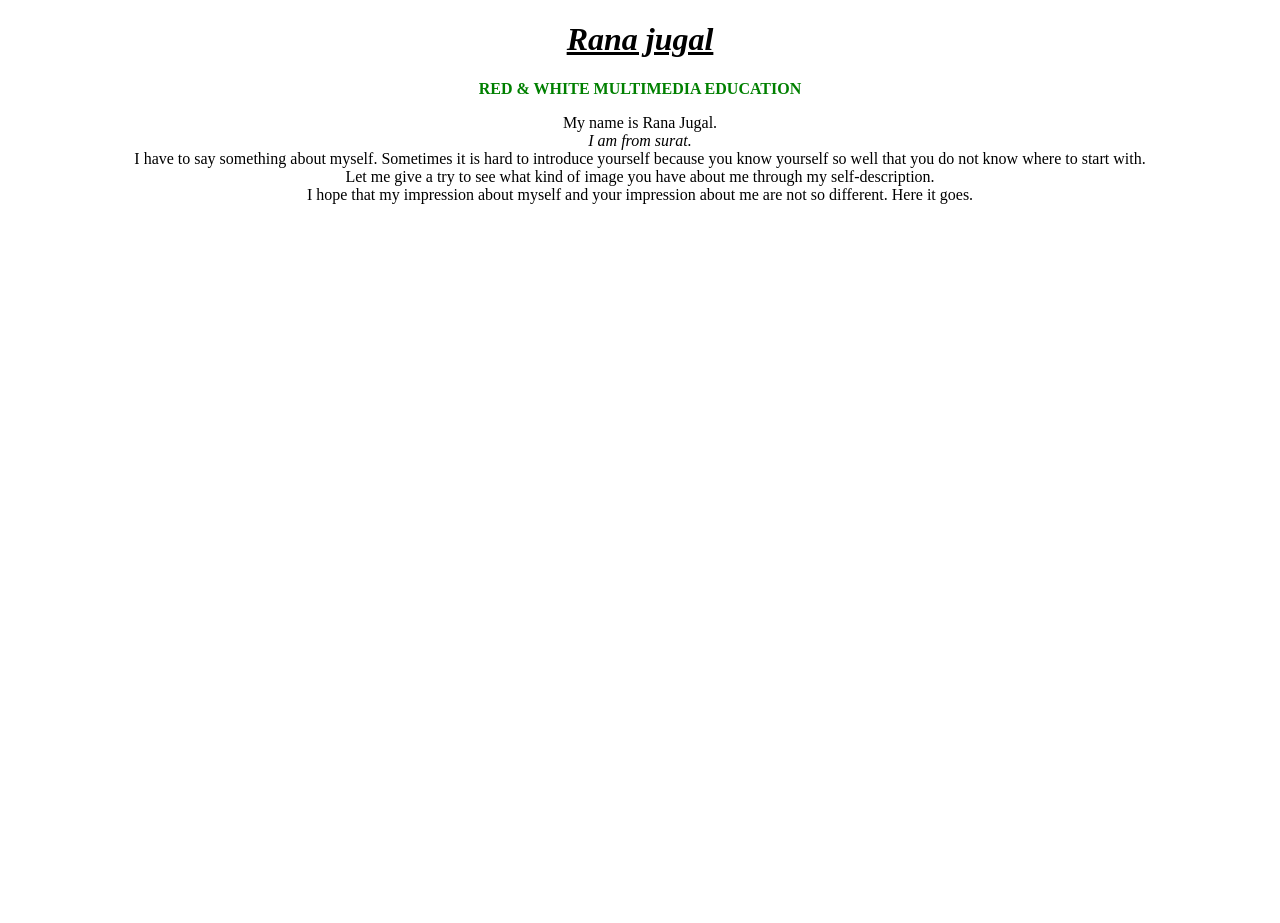
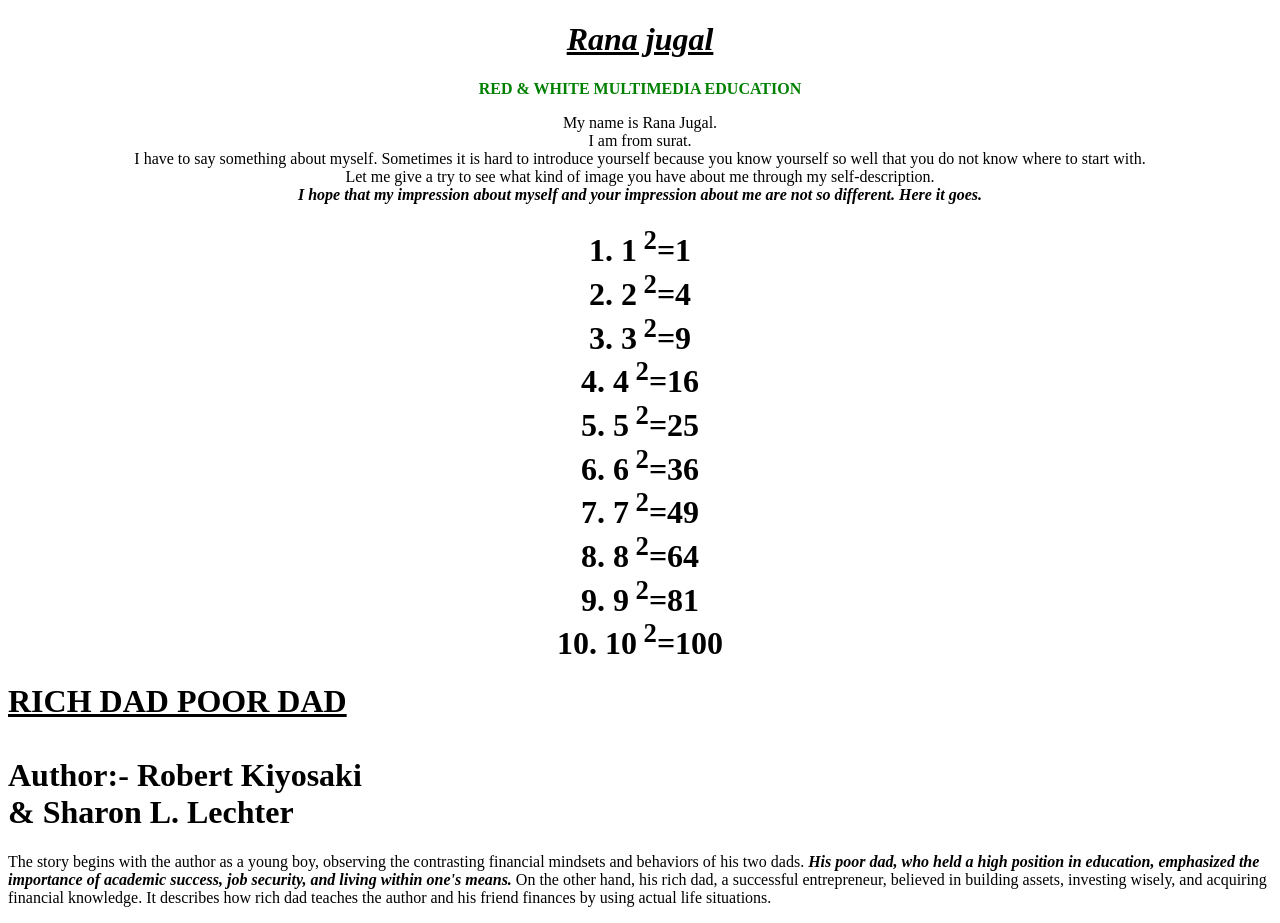
Before and after one commit to jugal1101/ASSIGN-1, a plain HTML site: page ASSIGN 1/index.html in a window 1280 px wide. Before the commit the page ends 800 px from the top, so only its background shows below. Drawn offline with Linux system fonts and the light colour scheme.

Commit message:
Add files via upload

```diff
--- a/ASSIGN 1/index.html
+++ b/ASSIGN 1/index.html
@@ -11,15 +11,42 @@
 
 <body>
     <center>
+
+
         <h1> <i> <u> Rana jugal </u> </i> </h1>
 
         <font color="green"> <b> RED & WHITE MULTIMEDIA EDUCATION </b> </font>
-        <p> My name is Rana Jugal. <br> <em> I am from surat. </em> <br> I have to say something about myself. Sometimes it is hard
+        <p> My name is Rana Jugal. <br> I am from surat.  <br> I have to say something about myself. Sometimes it is hard
             to introduce yourself
             because you know yourself so well that you do not know where to start with.<br> Let me give a try to see
             what kind of
             image you have about me through my self-description. <br>
-            I hope that my impression about myself and your impression about me are not so different. Here it goes. </p>
+           <b> <em> I hope that my impression about myself and your impression about me are not so different. Here it goes.</em>  </b> </p>
+</center>
+<center>
+<h1>
+    1.      1<sup> 2</sup>=1 <br>
+    2.      2<sup> 2</sup>=4 <br>
+    3.      3<sup> 2</sup>=9 <br>
+    4.      4<sup> 2</sup>=16 <br>
+    5.      5<sup> 2</sup>=25 <br>
+    6.      6<sup> 2</sup>=36 <br>
+    7.      7<sup> 2</sup>=49 <br>
+    8.      8<sup> 2</sup>=64 <br>
+    9.      9<sup> 2</sup>=81 <br>
+    10.     10<sup> 2</sup>=100 <br>
+    </center>
+</h1>
+
+<h1> <u> RICH DAD POOR DAD </u> <br> <br>
+    Author:- Robert Kiyosaki <br> & Sharon L. Lechter
+ </h1>
+ <p>
+    The story begins with the author as a young boy, observing the contrasting financial mindsets and behaviors of his two dads.
+    <b> <i>    His poor dad, who held a high position in education, emphasized the importance of academic success, job security, and living within one's means. </i> </b>
+      On the other hand, his rich dad, a successful entrepreneur, believed in building assets, investing wisely, and acquiring financial knowledge.
+    It describes how rich dad teaches the author and his friend finances by using actual life situations.
+ </p>
 </body>
 
 </html>
```
